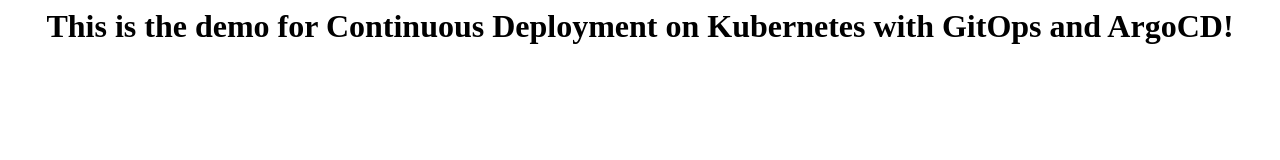
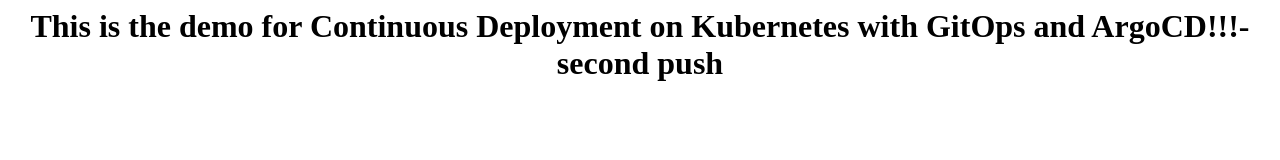
Before and after one commit to kiranbakale/argocd-githubactions-app, a plain HTML site: page index.html in a window 1280 px wide. Drawn offline with Linux system fonts and the light colour scheme.

Commit message:
checking the changes

```diff
--- a/index.html
+++ b/index.html
@@ -1,7 +1,7 @@
 <Html>
 <body>
 <center>
-<h1>This is the demo for Continuous Deployment on Kubernetes with GitOps and ArgoCD!</h1> <br>
+<h1>This is the demo for Continuous Deployment on Kubernetes with GitOps and ArgoCD!!!- second push</h1> <br>
 <br>
 </center>
 </body>
```
